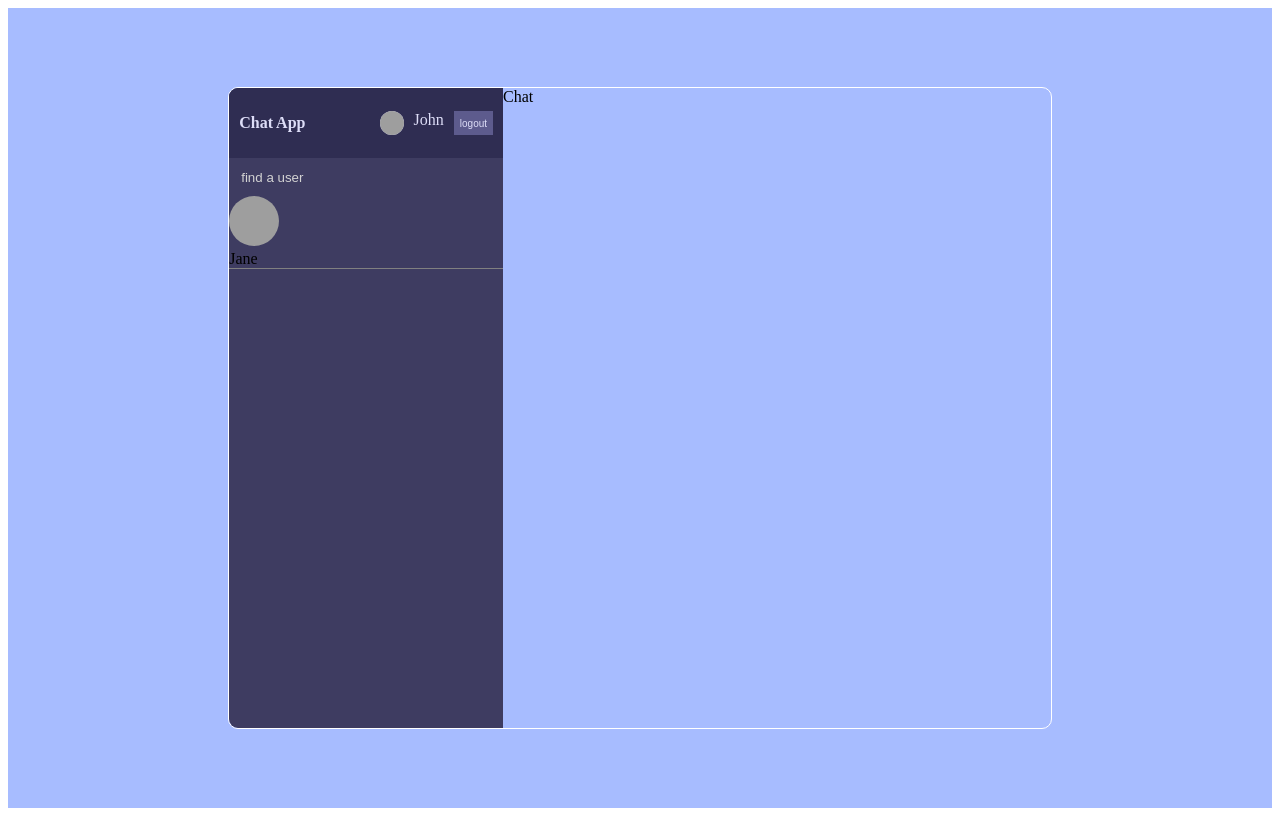
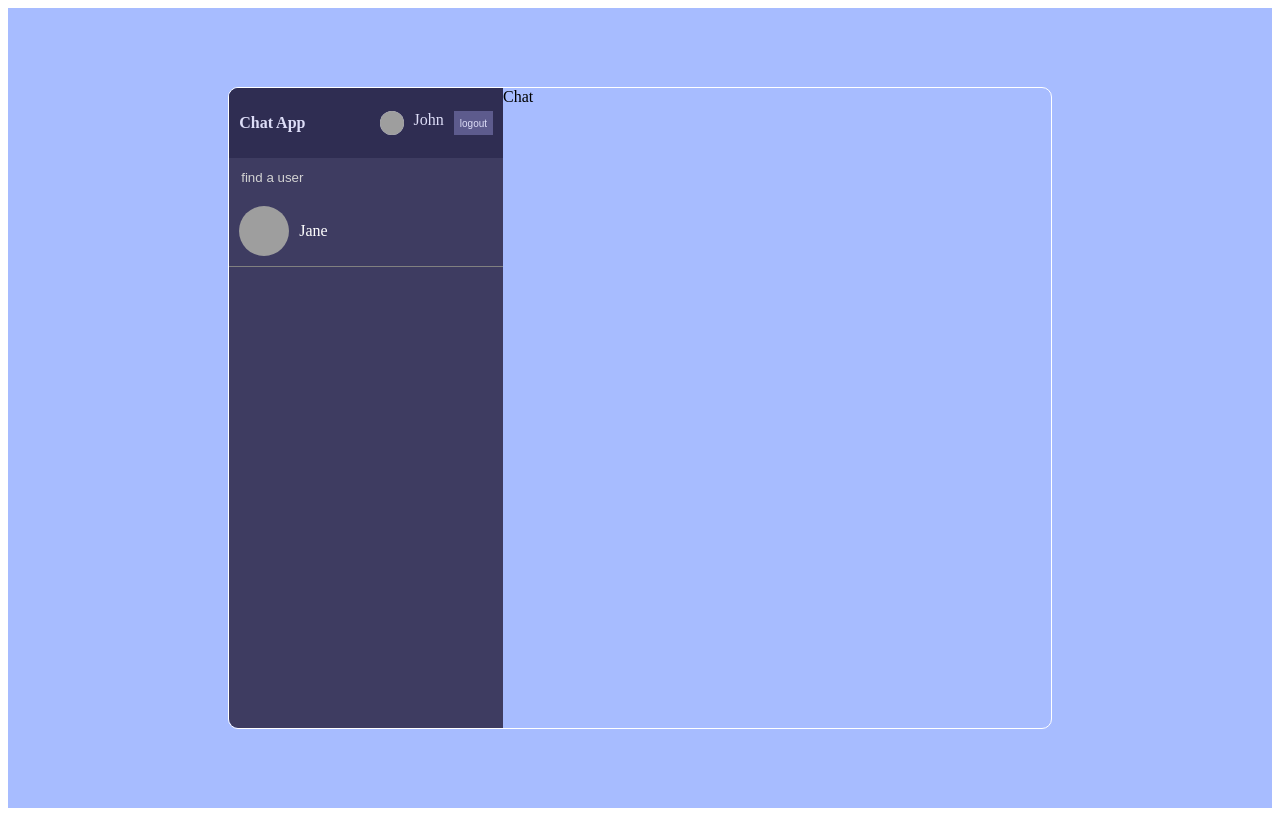
Before and after one commit to Patrick-Ngige/Chat-App, a React (Create React App) app: page / in a window 1280 px wide. Built offline with nearby package versions, Linux system fonts and the light colour scheme; grey boxes are pictures that could not be loaded.

Commit message:
styling the userChat

```diff
--- a/src/styles.scss
+++ b/src/styles.scss
@@ -142,6 +142,17 @@
             }
 
             .userChat{
+                padding: 10px;
+                display: flex;
+                align-items: center;
+                gap: 10px;
+                color: white;
+                cursor: pointer;
+
+                &:hover{
+                    background-color: #2f2d52;
+                }
+
                 img{
                     width: 50px;
                     height: 50px;
```
